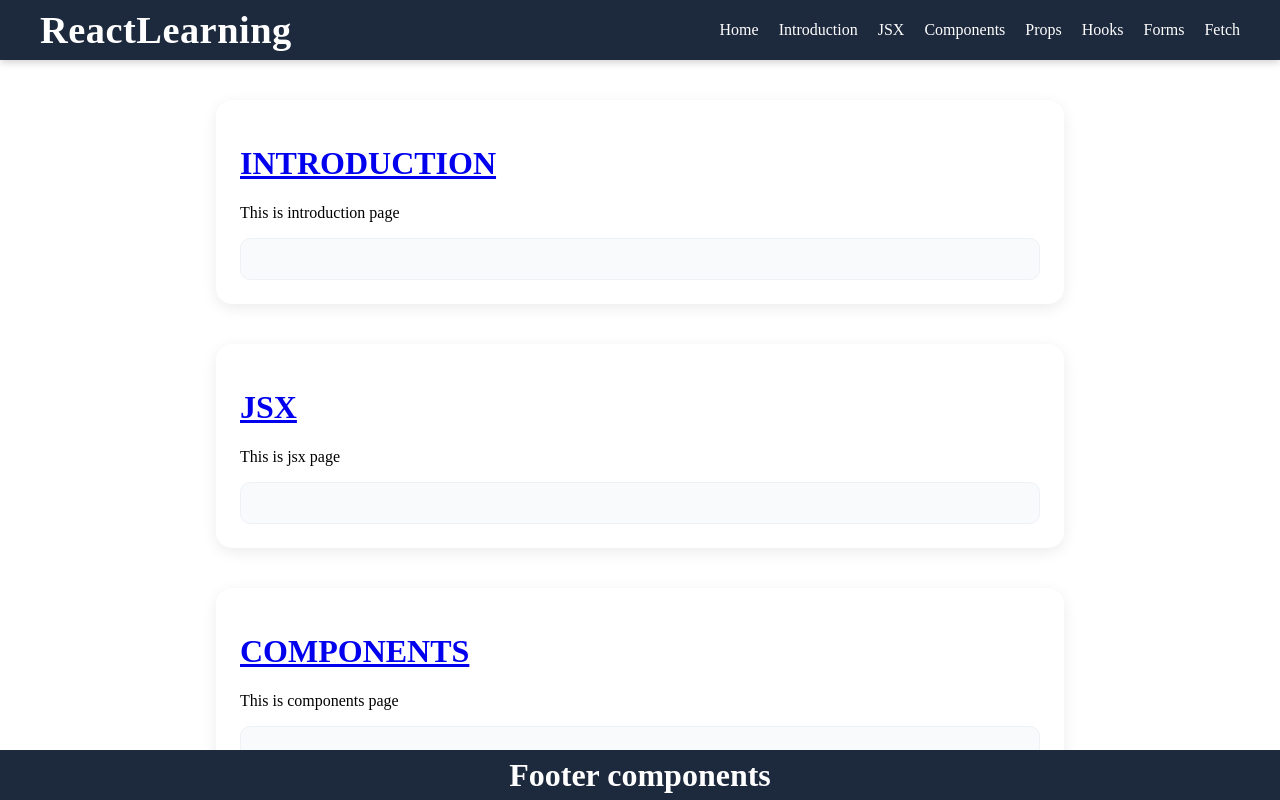
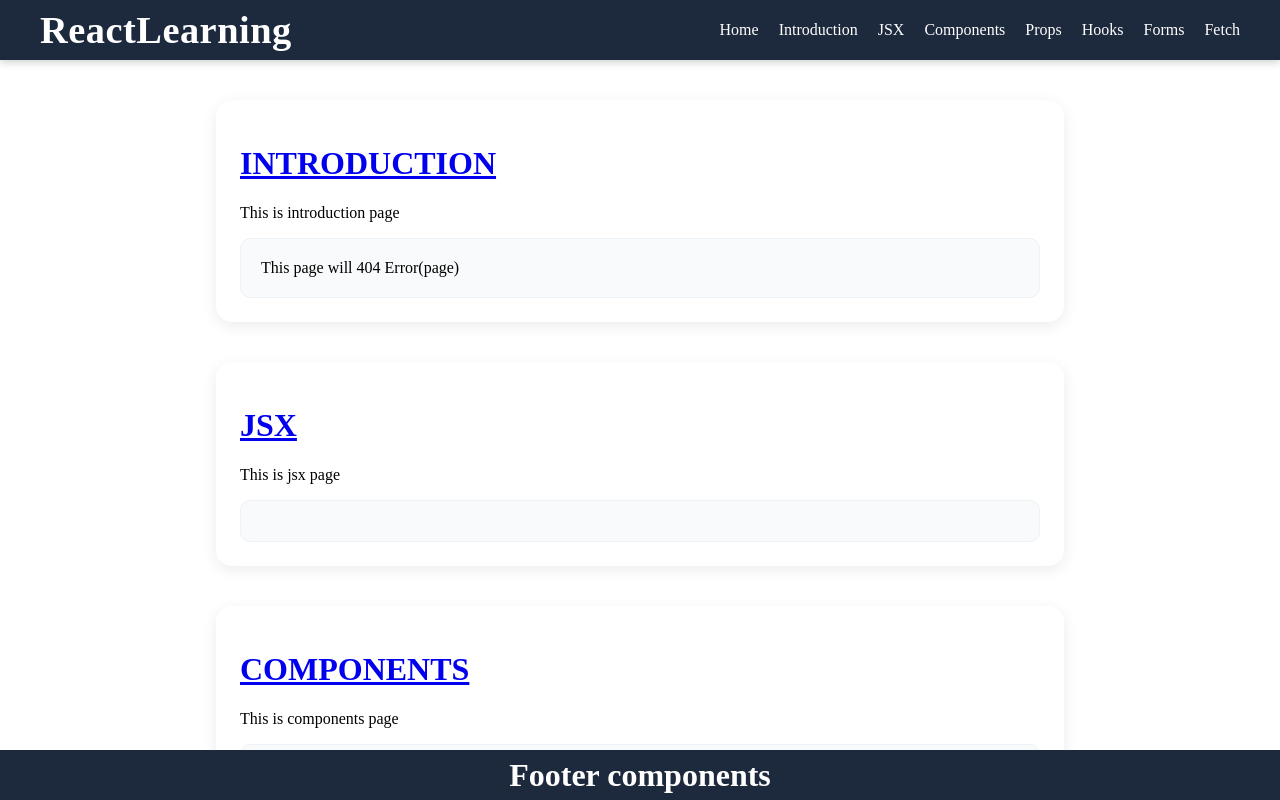
Before and after one commit to Sujeeththan/react-learning-2, a React (Vite) app: page / in a window 1280 px wide. Shown: the top 800 px of the page. Built offline with nearby package versions, Linux system fonts and the light colour scheme.

Commit message:
message add

```diff
--- a/src/pages/Home.jsx
+++ b/src/pages/Home.jsx
@@ -3,7 +3,7 @@ import HomeCard from "../componensts/HomeCard";
 function Home() {
   return (
     <>
-      <HomeCard url="introduction" />
+      <HomeCard url="introduction" text="This page will 404 Error(page)" />
       <HomeCard url="jsx" />
       <HomeCard url="components" />
       <HomeCard url="props" />
```
